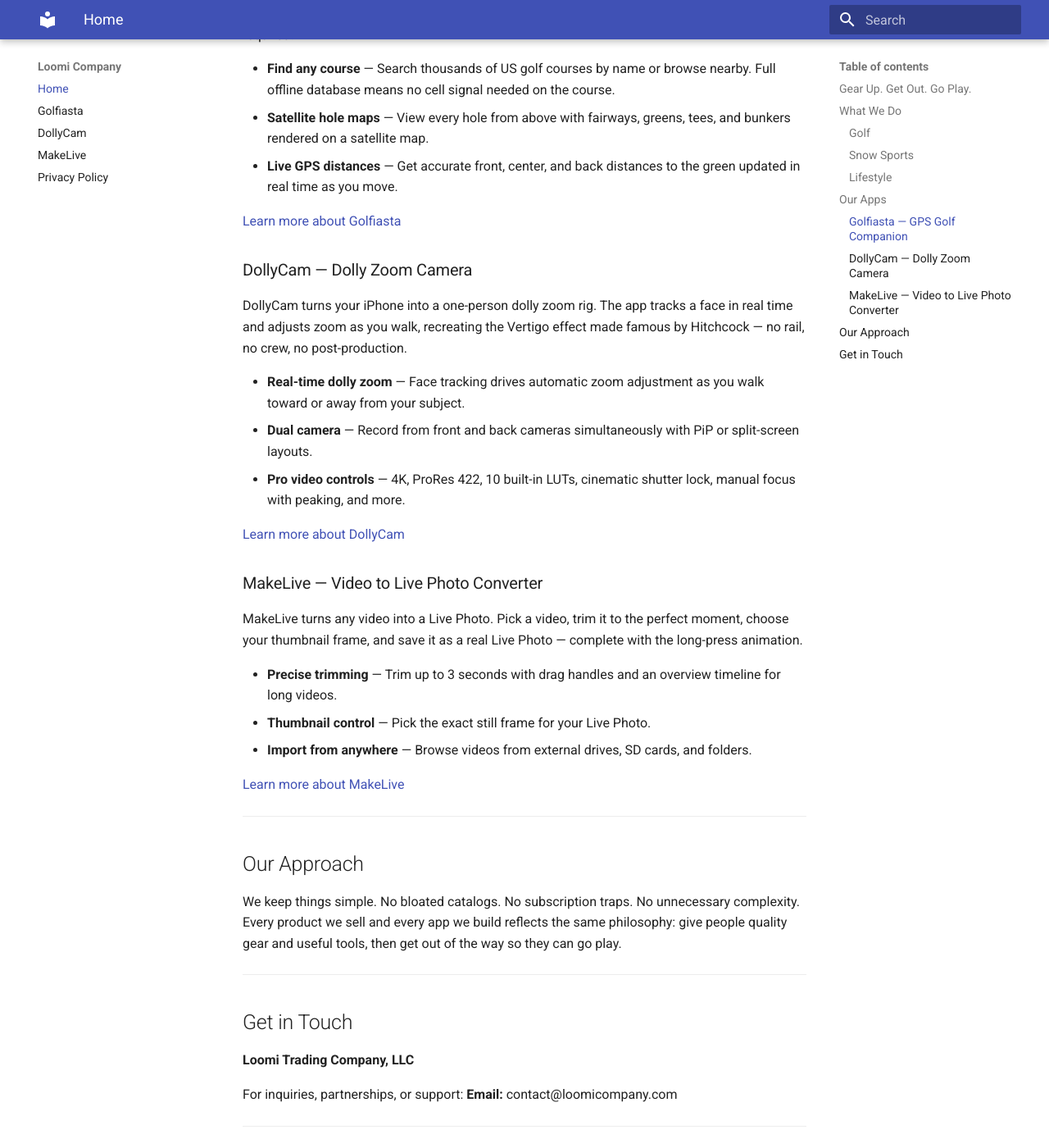
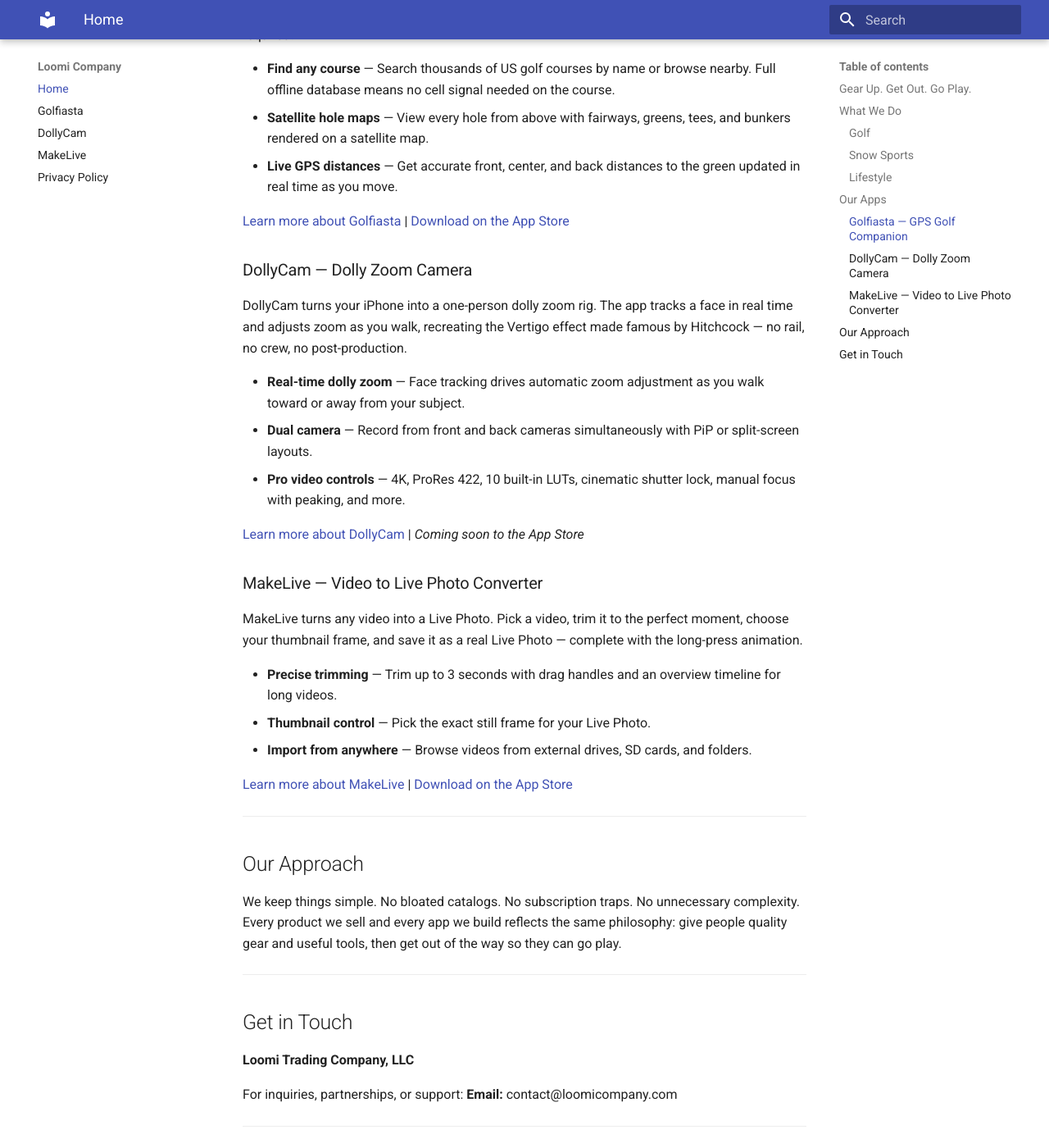
Before and after one commit to dingcheng/loomitradingcompany, an MkDocs documentation site: the page built from docs/index.md, in a window 1280 px wide and 1400 px high, scrolled down 990 px. Shown: the whole window at 82% size. Built offline with MkDocs 1.6.1 and Material for MkDocs 9.7.7, drawn with Linux system fonts in a browser that asks for light colours.

Commit message:
Add App Store links for Golfiasta and MakeLive; mark DollyCam as coming soon

```diff
--- a/docs/index.md
+++ b/docs/index.md
@@ -32,7 +32,7 @@
 - **Satellite hole maps** — View every hole from above with fairways, greens, tees, and bunkers rendered on a satellite map.
 - **Live GPS distances** — Get accurate front, center, and back distances to the green updated in real time as you move.
 
-[Learn more about Golfiasta](golfiasta.md)
+[Learn more about Golfiasta](golfiasta.md) | [Download on the App Store](https://apps.apple.com/us/app/golfiasta-golf-gps/id6760437254)
 
 ### DollyCam — Dolly Zoom Camera
 
@@ -42,7 +42,7 @@
 - **Dual camera** — Record from front and back cameras simultaneously with PiP or split-screen layouts.
 - **Pro video controls** — 4K, ProRes 422, 10 built-in LUTs, cinematic shutter lock, manual focus with peaking, and more.
 
-[Learn more about DollyCam](dollycam.md)
+[Learn more about DollyCam](dollycam.md) | *Coming soon to the App Store*
 
 ### MakeLive — Video to Live Photo Converter
 
@@ -52,7 +52,7 @@
 - **Thumbnail control** — Pick the exact still frame for your Live Photo.
 - **Import from anywhere** — Browse videos from external drives, SD cards, and folders.
 
-[Learn more about MakeLive](makelive.md)
+[Learn more about MakeLive](makelive.md) | [Download on the App Store](https://apps.apple.com/us/app/makelive-live-photo-creator/id6761287865)
 
 ---
 
```
Also changed, not shown: docs/dollycam.md (+2 -0 lines), docs/golfiasta.md (+2 -0 lines), docs/makelive.md (+2 -0 lines).
